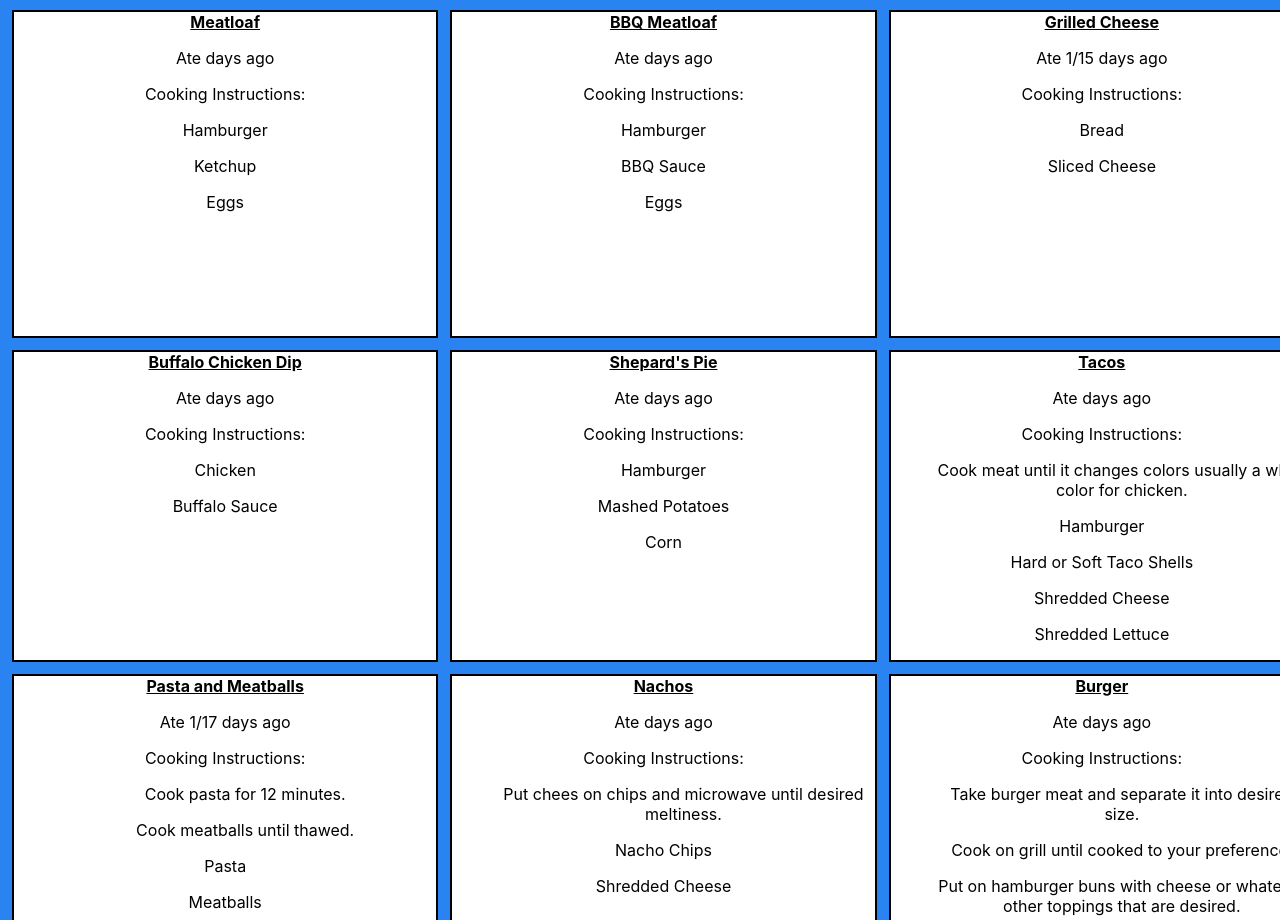
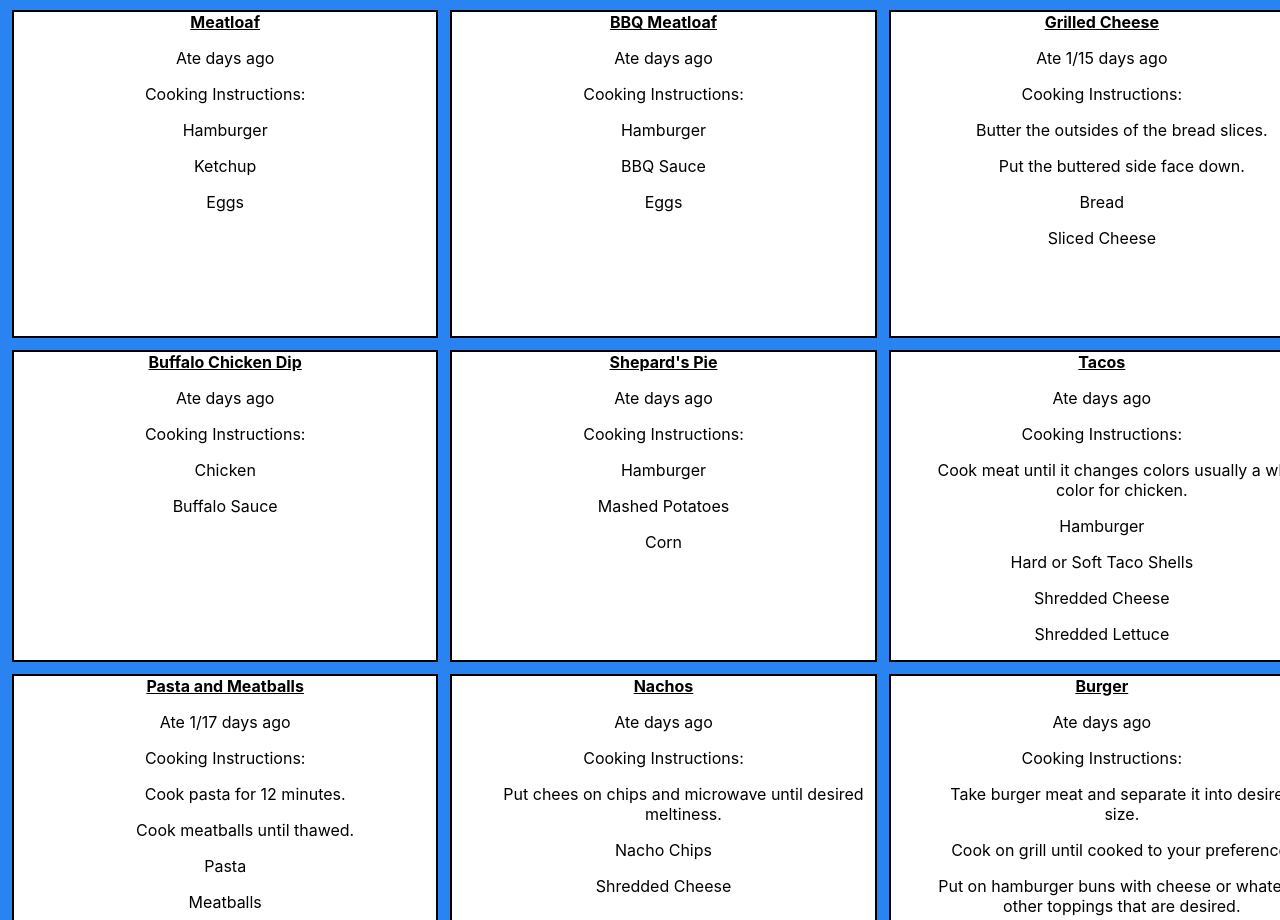
Before and after one commit to Mattmberg/react-recipe-app, a React (Create React App) app in the folder react-recipe-app/: page / in a window 1280 px wide. Shown: the part 822-1742 px from the top of the page. Built offline with nearby package versions, Linux system fonts and the light colour scheme; the HTML template or start-up script is replaced by a standard one.

Commit message:
Updated Grilled Cheese cooking instructions.

```diff
--- a/react-recipe-app/src/data.js
+++ b/react-recipe-app/src/data.js
@@ -114,7 +114,7 @@ export const recipeData = [
         id: 11,
         name:"Grilled Cheese",
         category: "Main",
-        cookInstructions: ["", ""],
+        cookInstructions: ["Butter the outsides of the bread slices.", "Put the buttered side face down."],
         cookTemp: "",
         description: "",
         ingredients: ["Bread", "Sliced Cheese"],
```
